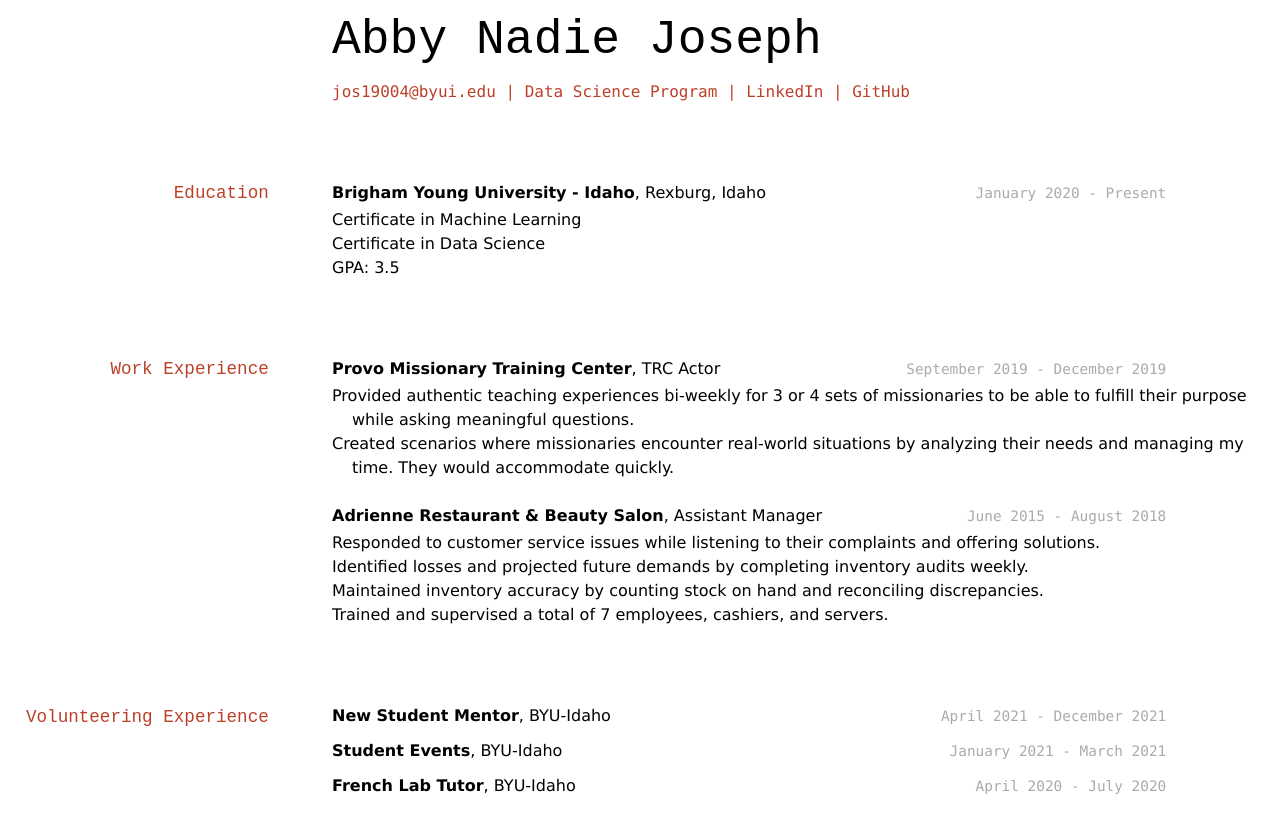
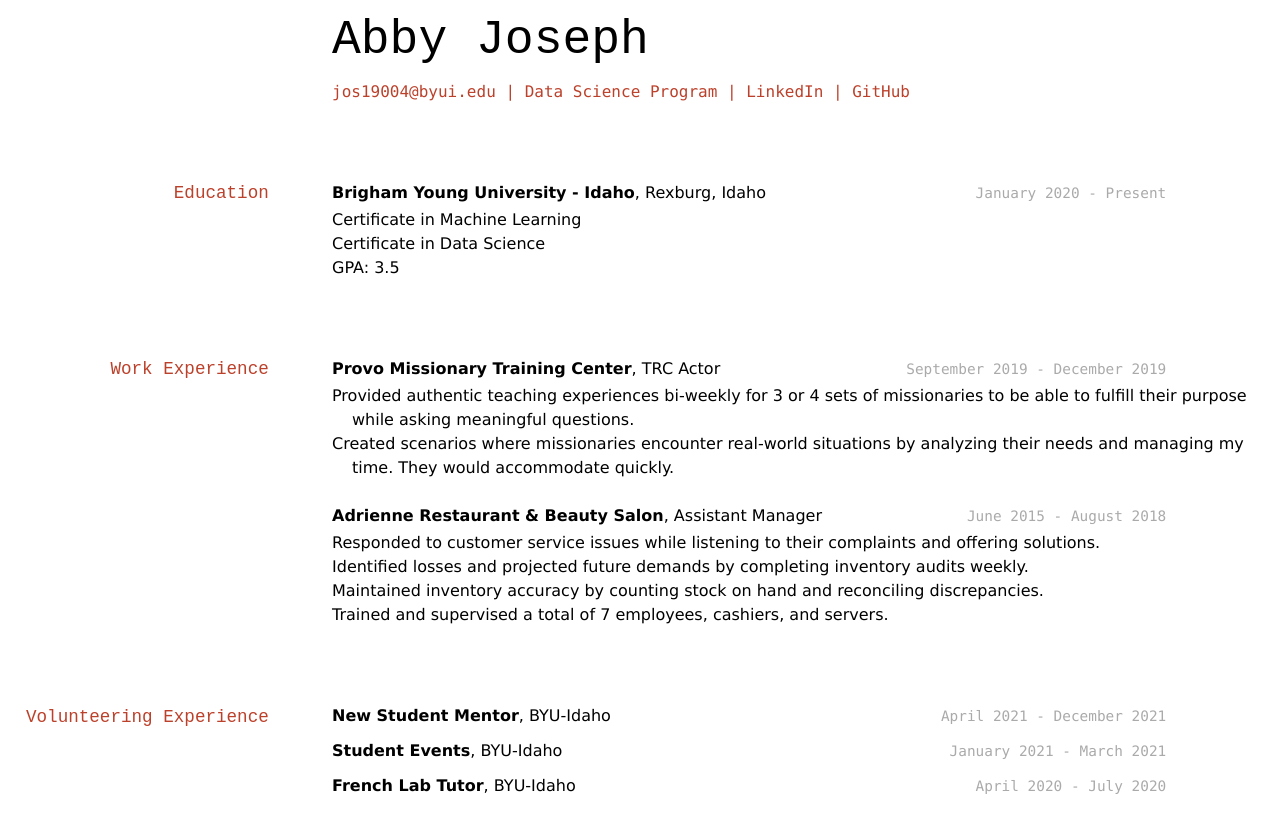
Before and after one commit to anrj2/Joseph2-Resume, a Jekyll site: the page built from docs/index.md, in a window 1280 px wide. Shown: the top 833 px of the page. Built offline with Jekyll 4.4.1, drawn with Linux system fonts in a browser that asks for light colours.

Commit message:
Update index.md

```diff
--- a/docs/index.md
+++ b/docs/index.md
@@ -1,8 +1,8 @@
 ---
 layout: cv
-title: Brigham Young's Resume
+title: Abby Joseph's Resume
 ---
-# Abby Nadie Joseph
+# Abby Joseph
 
 <div id="webaddress">
 <a href="jos19004@byui.edu">jos19004@byui.edu</a>
```
